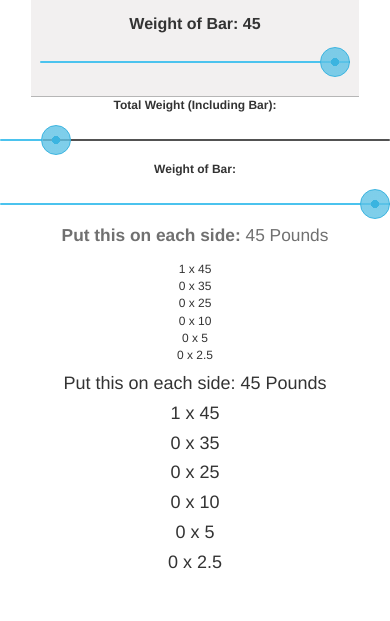
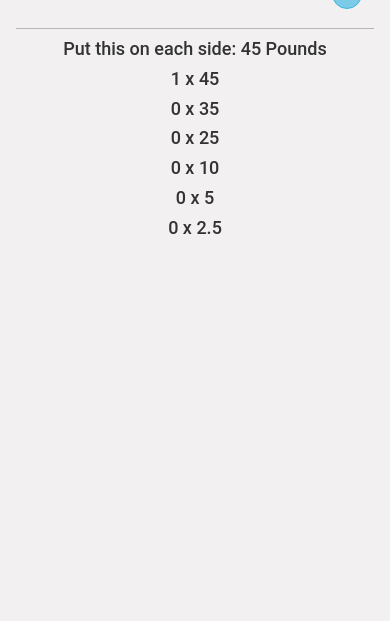
Before and after one commit to mandeeps/BarbellWeightCalc, a plain HTML site: page index.html in a window 390 px wide. Shown: the part 223-844 px from the top of the page. Drawn offline with nearby package versions, Linux system fonts and the light colour scheme; some packages are replaced by stand-ins of ours.

Commit message:
edit index.html, fix weirdness

```diff
--- a/index.html
+++ b/index.html
@@ -6,12 +6,15 @@
     <link rel="stylesheet" type="text/css" href="css/bootstrap.min.css" media="screen"/>
     <link rel="stylesheet" type="text/css" href="css/chui-android-3.6.1.min.css" media="screen"/>
     <meta name="msapplication-tap-highlight" content="no" />
+
     <style>
       html, body {height: 100%;}
       input[type='range'] {width:99%;}
     </style>
+
     <title>Barbell Calculator - What Weights to Place on Your Bar</title>
   </head>
+
   <body>
     <div class="app container-fluid">
     <nav>
@@ -26,20 +29,7 @@
               <input id="total" step="5" min="45" max="500" value="135" type="range">
             </li>
           </ul>
-        <link rel="stylesheet" type="text/css" href="css/bootstrap.min.css" />
-        <link rel="stylesheet" type="text/css" href="css/jquery.mobile.theme-1.4.2.min.css" />
-        <link rel="stylesheet" type="text/css" href="css/jquery.mobile.structure-1.4.2.min.css" />
-        <meta name="msapplication-tap-highlight" content="no" />
-        <style>
-          body {font-size:120%;}
-          .header {font-size:80%;}
-        </style>
-        <title>Barbell Calculator - What Weights to Place on Your Bar</title>
-    </head>
-    <body>
-        <div class="app container" data-role="page" data-theme="a">
-        <div data-role="header" class="header text-center">
-            <h1>Barbell Calculator</h1>
+
           <ul class="list" ui-li-order="stacked" ui-kind="grouped">
             <li>
               <label for="range-4a">Weight of Bar: <span id="bVal"> 45</span></label><br/>
@@ -48,49 +38,7 @@
           </ul>
         </div>
       </div>
-        <div class="row">
-        <div data-role="content" class="col-sm-8 col-sm-offset-2 text-center">
 
-            <form>
-                <div class="ui-field-contain">
-                <div data-role="rangeslider">
-                    <label for="range-4a">Total Weight (Including Bar):</label>
-                    <input class="slider" name="total" id="total" data-highlight="true" step="5" min="25" max="1000" value="135" type="range">
-                </div>
-                </div>
-            </form>
-
-            <form>
-                <div class="ui-field-contain">
-                    <div data-role="rangeslider">
-                        <label for="range-4a">Weight of Bar:</label>
-                        <input class="slider" name="bar" id="bar" data-highlight="true" step="5" min="25" max="45" value="45" type="range">
-                    </div>
-                </div>
-            </form>
-
-            <div>
-                <p><label>Put this on each side:</label>
-                <span id="sides">45</span> Pounds</p>
-                <span id="45"  class="weights">1</span> x 45 <br>
-                <span id="35"  class="weights">0</span> x 35 <br>
-                <span id="25"  class="weights">0</span> x 25 <br>
-                <span id="10"  class="weights">0</span> x 10 <br>
-                <span id="5"  class="weights">0</span> x 5 <br>
-                <span id="2"  class="weights">0</span> x 2.5 <br>
-            </div>
-        </div>
-        </div>
-        </div>
-        <script type="text/javascript" src="js/jquery-2.1.1.min.js"></script>
-        <script type="text/javascript" src="js/jquery.mobile-1.4.2.min.js"></script>
-        <script type="text/javascript" src="cordova.js"></script>
-        <script type="text/javascript" src="js/index.js"></script>
-        <script type="text/javascript">
-            app.initialize();
-        </script>
-        <script type="text/javascript" src="js/main.js"></script>
-    </body>
       <div class="row">
         <div class="text-center">
           <div>
```
